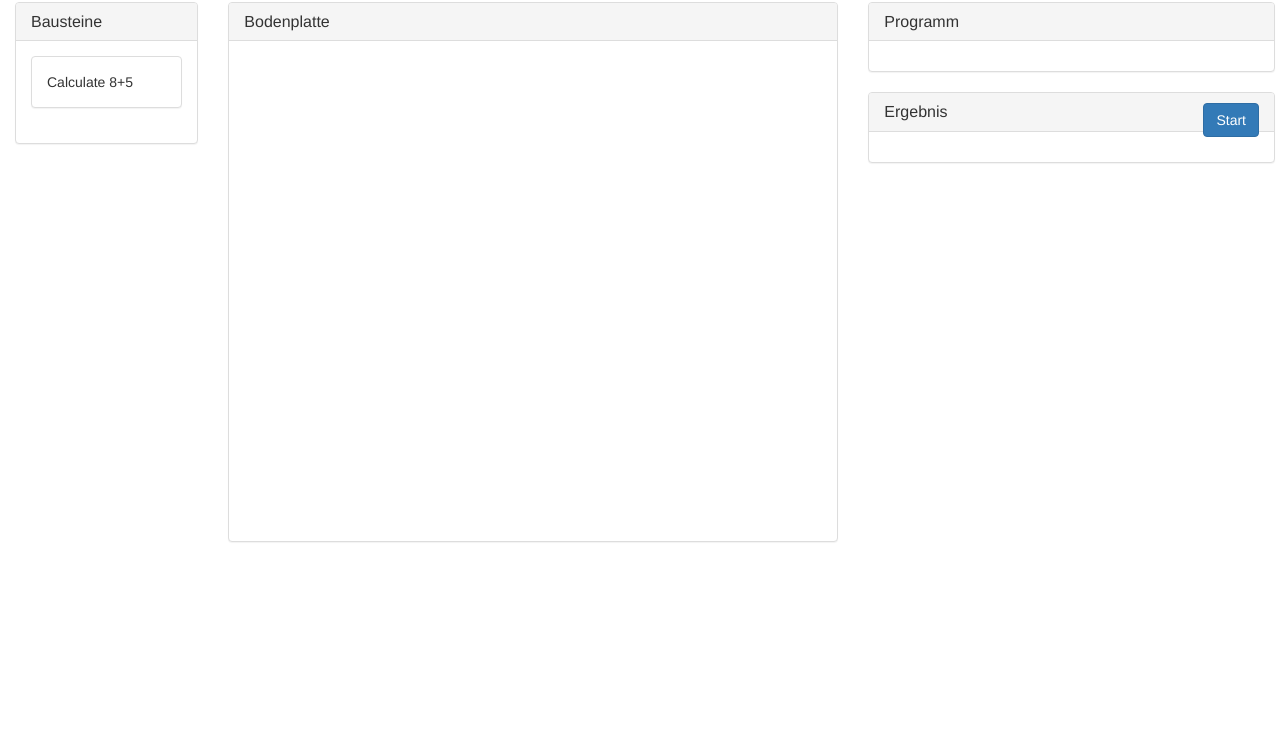
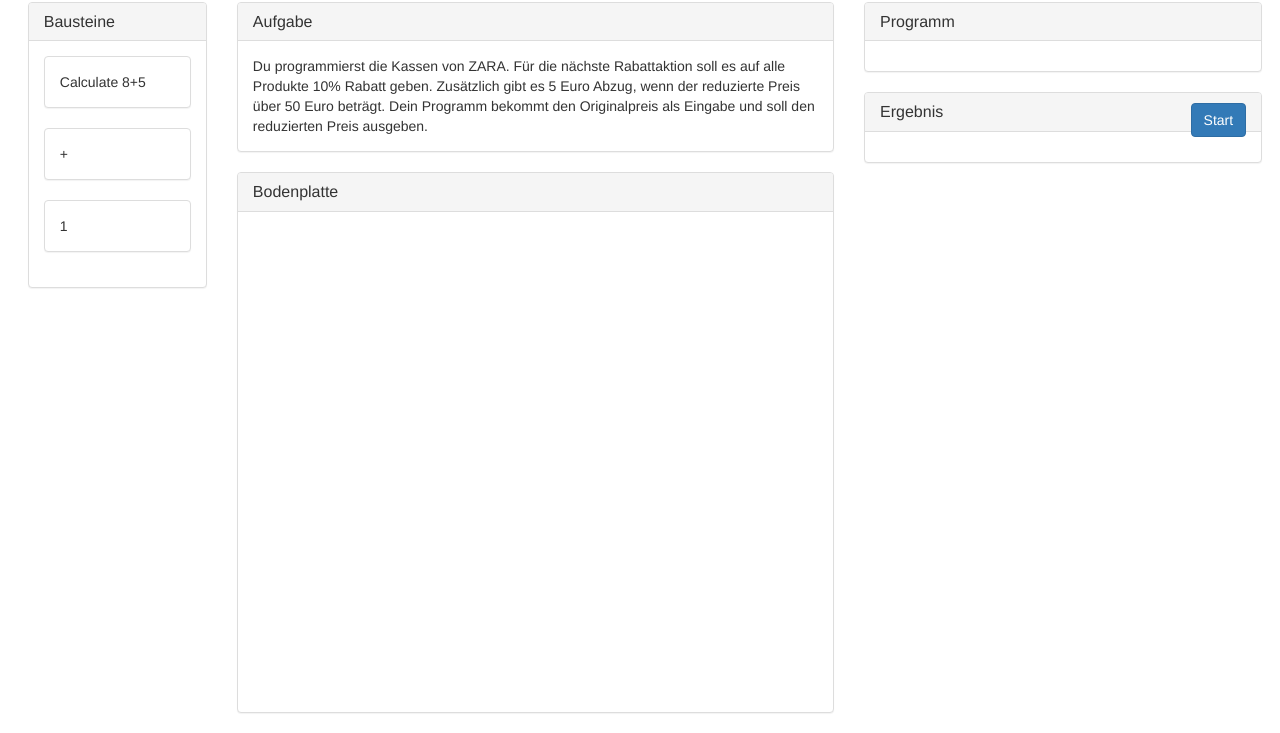
Before and after one commit to junedev/coding-bricks, a website: page public/index.html in a window 1280 px wide. Shown: the part 68-801 px from the top of the page. Drawn offline with nearby package versions, Linux system fonts and the light colour scheme; no server answers.

Commit message:
preparing first task

```diff
--- a/public/client.js
+++ b/public/client.js
@@ -1,9 +1,39 @@
 $(function () {
 
   var repl;
-  $.get(window.location.origin + '/token', function(token) {
+  $.get(window.location.origin + '/token', function (token) {
     repl = new ReplitClient("api.repl.it", 80, "ruby", token);
   });
+
+  var templateNode = $.parseHTML('<div class="panel panel-default brick"><div class="panel-body"></div></div>');
+  function showTask(task) {
+    $('#task').text(task.description);
+    task.elements.forEach(function(e){
+      var node = $(templateNode).clone();
+      node.attr("data-code-start", e.codeStart);
+      node.children().first().text(e.text);
+      $('#bricks').append(node);
+    });
+  }
+
+  // Aufgabe 1, Discount
+  var task1 = {
+    description: "Du programmierst die Kassen von ZARA. Für die nächste Rabattaktion soll es auf alle Produkte 10% Rabatt geben. "
+    + "Zusätzlich gibt es 5 Euro Abzug, wenn der reduzierte Preis über 50 Euro beträgt. "
+    + "Dein Programm bekommt den Originalpreis als Eingabe und soll den reduzierten Preis ausgeben.",
+    elements: [
+      {
+        text: "+",
+        codeStart: "+"
+      },
+      {
+        text: "1",
+        codeStart: "1"
+      }
+    ]
+  }
+
+  showTask(task1);
 
   $(".brick").draggable({
     revert: "invalid", // when not dropped, the item will revert back to its initial position
--- a/public/index.html
+++ b/public/index.html
@@ -7,13 +7,13 @@
   <meta name="viewport" content="width=device-width, initial-scale=1">
   <link rel="stylesheet" href="https://maxcdn.bootstrapcdn.com/bootstrap/3.3.7/css/bootstrap.min.css" integrity="sha384-BVYiiSIFeK1dGmJRAkycuHAHRg32OmUcww7on3RYdg4Va+PmSTsz/K68vbdEjh4u"
     crossorigin="anonymous">
-      <meta name="viewport" content="width=device-width, initial-scale=1">
+  <meta name="viewport" content="width=device-width, initial-scale=1">
   <link rel="stylesheet" href="./style.css">
   <title>Programmier-Lego</title>
 </head>
 
 <body>
-  <div class="container-fluid">
+  <div class="container">
     <h1>Programmier-Lego</h1>
     <div class="row">
 
@@ -22,7 +22,7 @@
           <div class="panel-heading">
             <h3 class="panel-title">Bausteine</h3>
           </div>
-          <div class="panel-body">
+          <div class="panel-body" id="bricks">
 
             <div class="panel panel-default brick" data-code-start="puts 8+5">
               <div class="panel-body">
@@ -35,6 +35,14 @@
       </div>
 
       <div class="col-md-6">
+        <div class="panel panel-default">
+          <div class="panel-heading">
+            <h3 class="panel-title">Aufgabe</h3>
+          </div>
+          <div class="panel-body" id="task">
+            Aufgabentext
+          </div>
+        </div>
         <div class="panel panel-default">
           <div class="panel-heading">
             <h3 class="panel-title">Bodenplatte</h3>
@@ -58,7 +66,7 @@
             <div class="panel-heading">
               <h3 class="panel-title">
                 Ergebnis
-              <button type="button" class="btn btn-primary pull-right" id="run">Start</button>
+                <button type="button" class="btn btn-primary pull-right" id="run">Start</button>
               </h3>
             </div>
             <div class="panel-body" id="result">
--- a/public/style.css
+++ b/public/style.css
@@ -1,3 +1,7 @@
+.container {
+    width: 98%;
+}
+
 #drop-area {
     min-height: 500px;
 }
```
